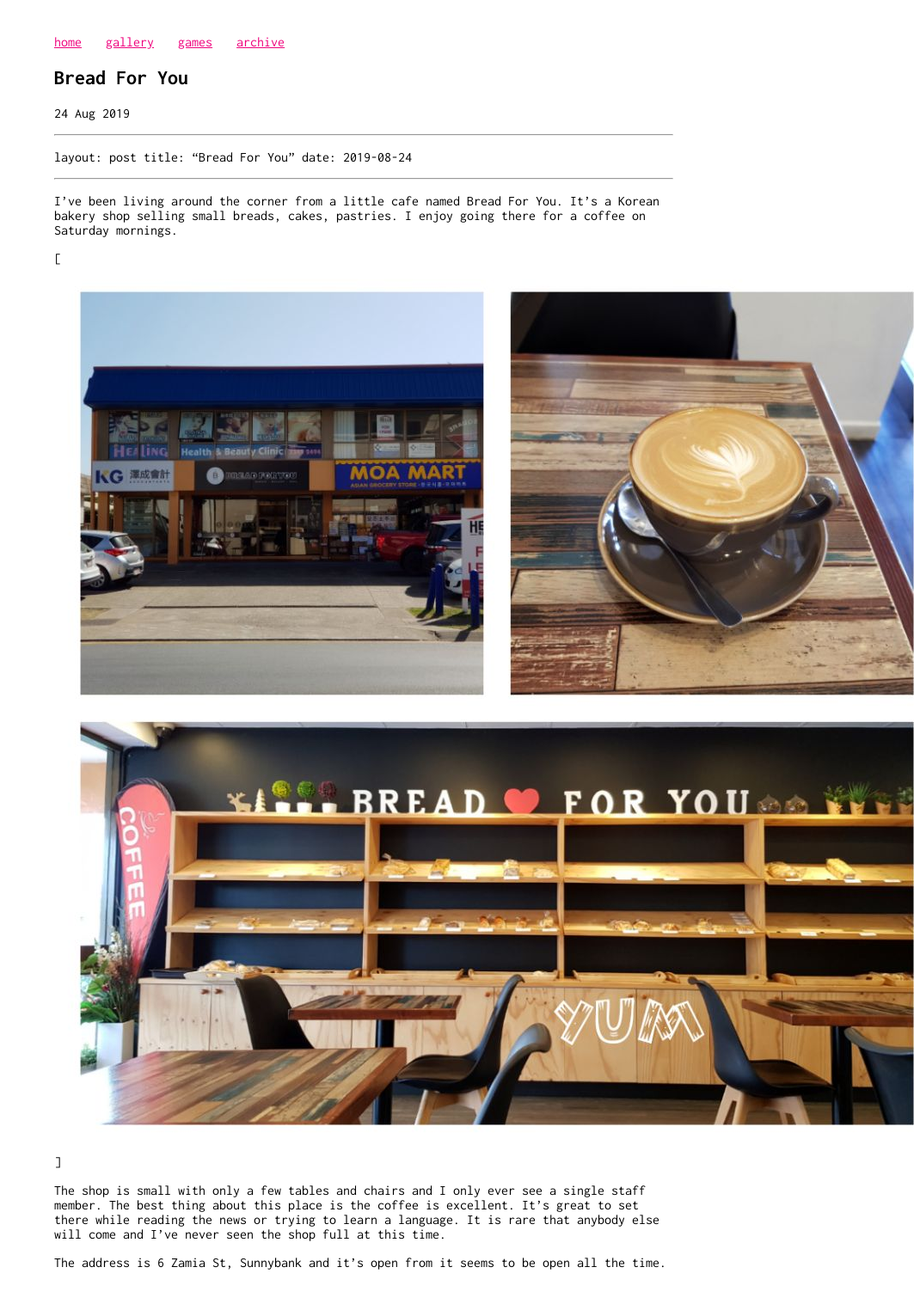
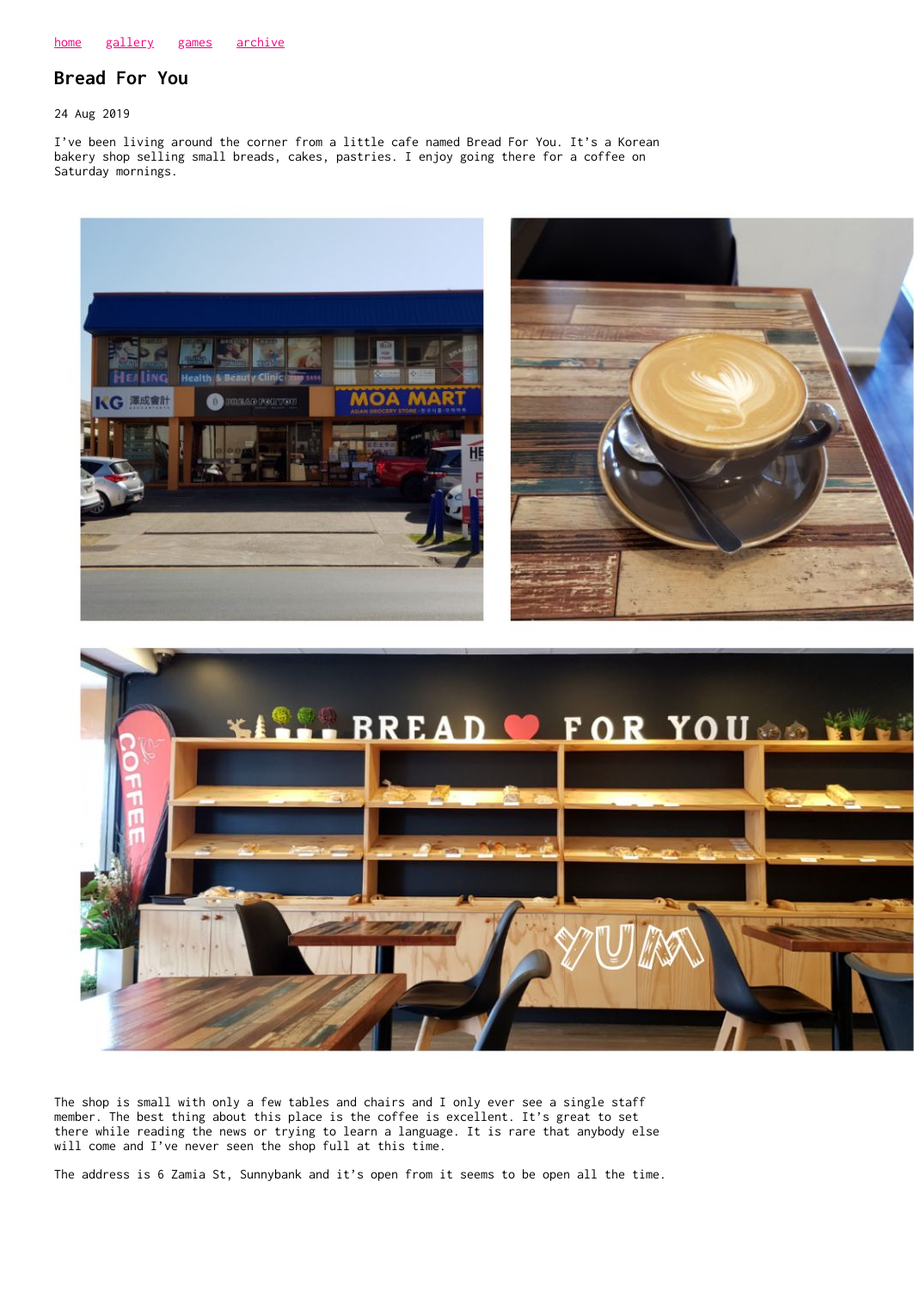
Before and after one commit to poglet/poglet.github.io, a Jekyll site: the page built from _posts/2019-08-24-Bread-For-You.md, in a window 1280 px wide. Shown: the whole page at 86% size, without its empty margins (217-1280 px from the left). Built offline with Jekyll 4.4.1, drawn with Linux system fonts in a browser that asks for light colours; our own code applies the rules of GitHub Pages for plain Markdown files; after the commit the page ends 1414 px from its top, so only the background shows below that.

Commit message:
Update 2019-08-24-Bread-For-You.md

```diff
--- a/_posts/2019-08-24-Bread-For-You.md
+++ b/_posts/2019-08-24-Bread-For-You.md
@@ -1,12 +1,12 @@
-- - - -
+---
 layout: post
 title: "Bread For You"
 date: 2019-08-24
-- - - -
+---
 
 I’ve been living around the corner from a little cafe named Bread For You.  It’s a Korean bakery shop selling small breads, cakes, pastries.  I enjoy going there for a coffee on Saturday mornings.
 
-[![Bread For You](/blogpics/Bread.jpg)]
+![Bread For You](/blogpics/Bread.jpg)
 
 The shop is small with only a few tables and chairs and I only ever see a single staff member.  The best thing about this place is the coffee is excellent.  It’s great to set there while reading the news or trying to learn a language.  It is rare that anybody else will come and I’ve never seen the shop full at this time.
 
```
